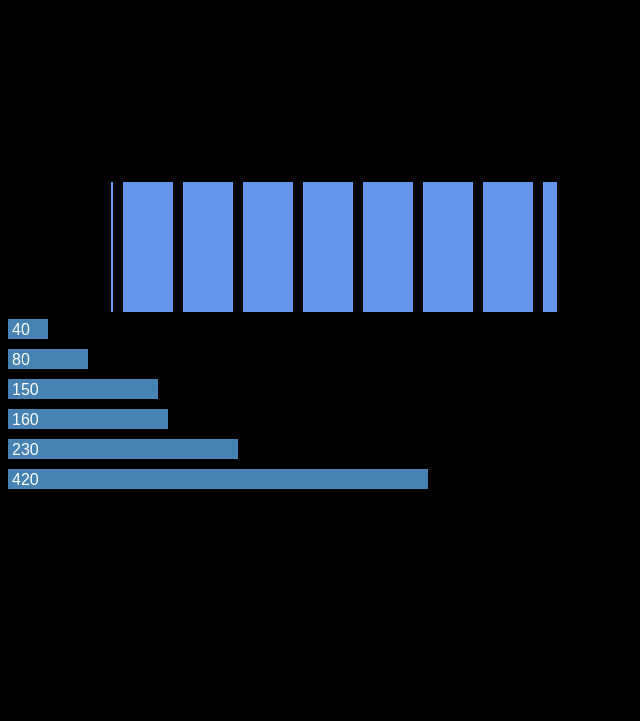
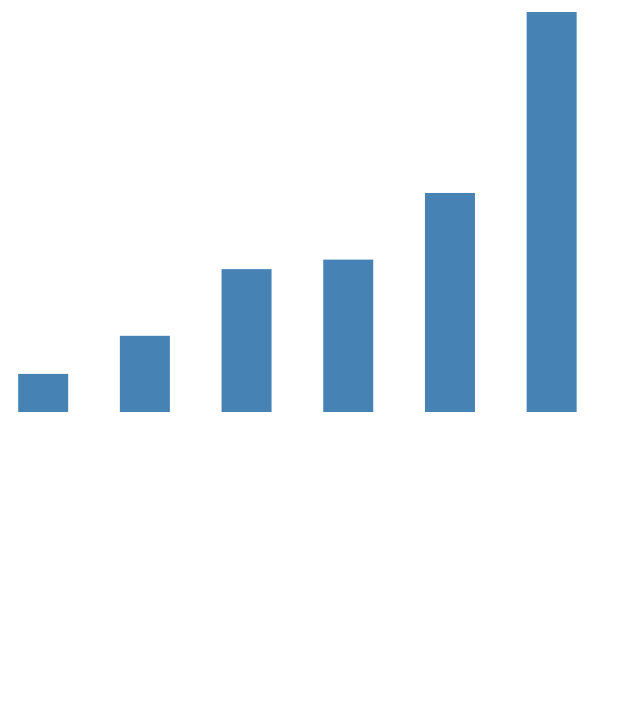
Before and after one commit to Data-Visualization-Intro/3-D3-line-chart, a plain HTML site: page samples/bar-chart-d3.html in a window 1280 px wide. Shown: the part 79-800 px from the top of the page, without its empty margins (0-640 px from the left). Drawn offline with nearby package versions, Linux system fonts and the light colour scheme.

Commit message:
updated d3 bar chart sample

```diff
--- a/samples/bar-chart-d3.html
+++ b/samples/bar-chart-d3.html
@@ -9,18 +9,6 @@
     <style>
       body {
         font: 1rem/1.5 sans-serif;
-        background-color: black;
-        color: white;
-      }
-      svg {
-        width: 100%;
-        height: 300px;
-      }
-      .dv-bar {
-        fill: steelblue;
-      }
-      .dv-text {
-        fill: white;
       }
     </style>
   </head>
@@ -32,98 +20,45 @@
 
     <script>
       async function drawBars() {
-        const width = 600;
-        let dimensions = {
-          width: width,
-          height: width * 0.6,
-          margin: {
-            top: 30,
-            right: 10,
-            bottom: 50,
-            left: 50,
-          },
+        const bardata = [40, 80, 150, 160, 230, 420];
+        const dimensions = {
+          height: 400,
+          width: 600,
+          barWidth: 50,
+          barOffset: 5,
         };
 
-        const xAccessor = (d) => d;
-        const yAccessor = (d) => d;
+        const yScale = d3
+          .scaleLinear()
+          .domain([0, d3.max(bardata)])
+          .range([0, dimensions.height]);
 
-        dimensions.boundedWidth =
-          dimensions.width - dimensions.margin.left - dimensions.margin.right;
-        dimensions.boundedHeight =
-          dimensions.height - dimensions.margin.top - dimensions.margin.bottom;
-
-        const body = document.querySelector("body");
-        let data = [40, 80, 150, 160, 230, 420];
-        let spacing = 30;
+        const xScale = d3
+          .scaleBand()
+          .domain(bardata)
+          .paddingInner(0.3)
+          .paddingOuter(0.1)
+          .range([0, dimensions.width]);
 
         const wrapper = d3
           .select("#wrapper")
           .append("svg")
           .attr("width", dimensions.width)
-          .attr("height", dimensions.height);
-
-        const bounds = wrapper
-          .append("g")
-          .style(
-            "transform",
-            `translate(${dimensions.margin.left}px, ${dimensions.margin.top}px)`
-          );
-
-        const xScale = d3
-          .scaleLinear()
-          .domain(d3.extent(data, xAccessor))
-          .range([0, dimensions.boundedWidth])
-          .nice();
-
-        const binsGenerator = d3
-          .bin()
-          .domain(d3.extent(data, xAccessor))
-          .value((d) => d.length)
-          .thresholds(12);
-
-        const bins = binsGenerator(data);
-
-        const yScale = d3
-          .scaleLinear()
-          .domain([0, d3.max(bins, yAccessor)])
-          .range([dimensions.boundedHeight, 0])
-          .nice();
-
-        const binsGroup = bounds.append("g");
-
-        const binGroups = binsGroup.selectAll("g").data(bins).join("g");
-
-        const barPadding = 10;
-        const barRects = binGroups
-          .append("rect")
-          .attr("x", (d) => xScale(d.x0) + barPadding / 2)
-          .attr("y", (d) => yScale(yAccessor(d)))
-          .attr("width", (d) =>
-            d3.max([0, xScale(d.x1) - xScale(d.x0) - barPadding])
-          )
-          .attr(
-            "height",
-            (d) => dimensions.boundedHeight - yScale(yAccessor(d))
-          )
-          .attr("fill", "cornflowerblue");
-
-        // NOTE: cannot use "var chart = document.createElement("svg");"
-        const chart = document.createElementNS(
-          "http://www.w3.org/2000/svg",
-          "svg"
-        );
-
-        for (let i = 0; i < data.length; i++) {
-          //prettier-ignore
-          chart.innerHTML += `
-        <rect class="dv-bar" x="0" y=${spacing * i} width=${data[i]} height="20" fill="green" />
-        <text class="dv-text" x="4" y=${spacing * i + 16}> ${data[i]} </text>
-        `;
-
-          console.log(i);
-        }
-
-        body.append(chart);
+          .attr("height", dimensions.height)
+          .attr("width", dimensions.width)
+          .attr("height", dimensions.height)
+          .style("background", "white")
+          .selectAll("rect")
+          .data(bardata)
+          .join("rect")
+          .style("fill", "steelblue")
+          .attr("width", dimensions.barWidth)
+          .attr("height", (d) => yScale(d)) // NEW
+          // .attr("x", (d, i) => i * (dimensions.barWidth + dimensions.barOffset))
+          .attr("x", function (d) {
+            return xScale(d);
+          })
+          .attr("y", (d) => dimensions.height - yScale(d)); // NEW
       }
       drawBars();
     </script>
```
